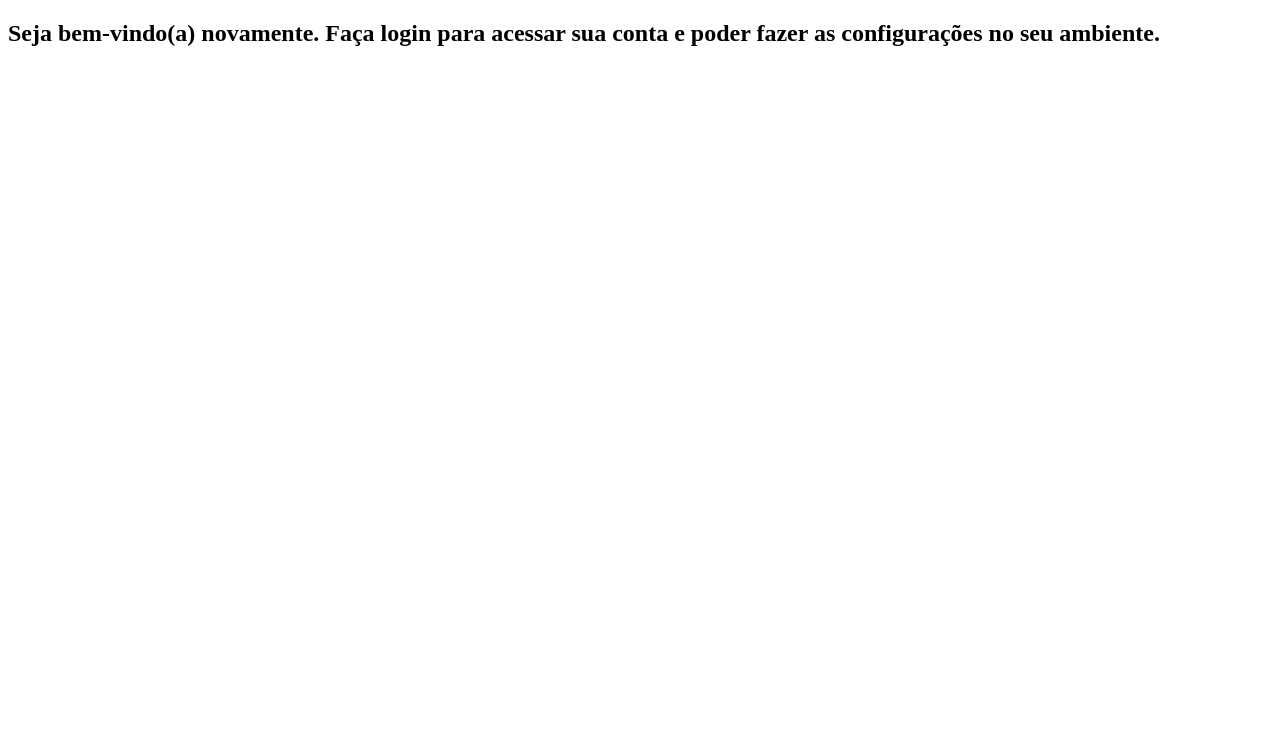
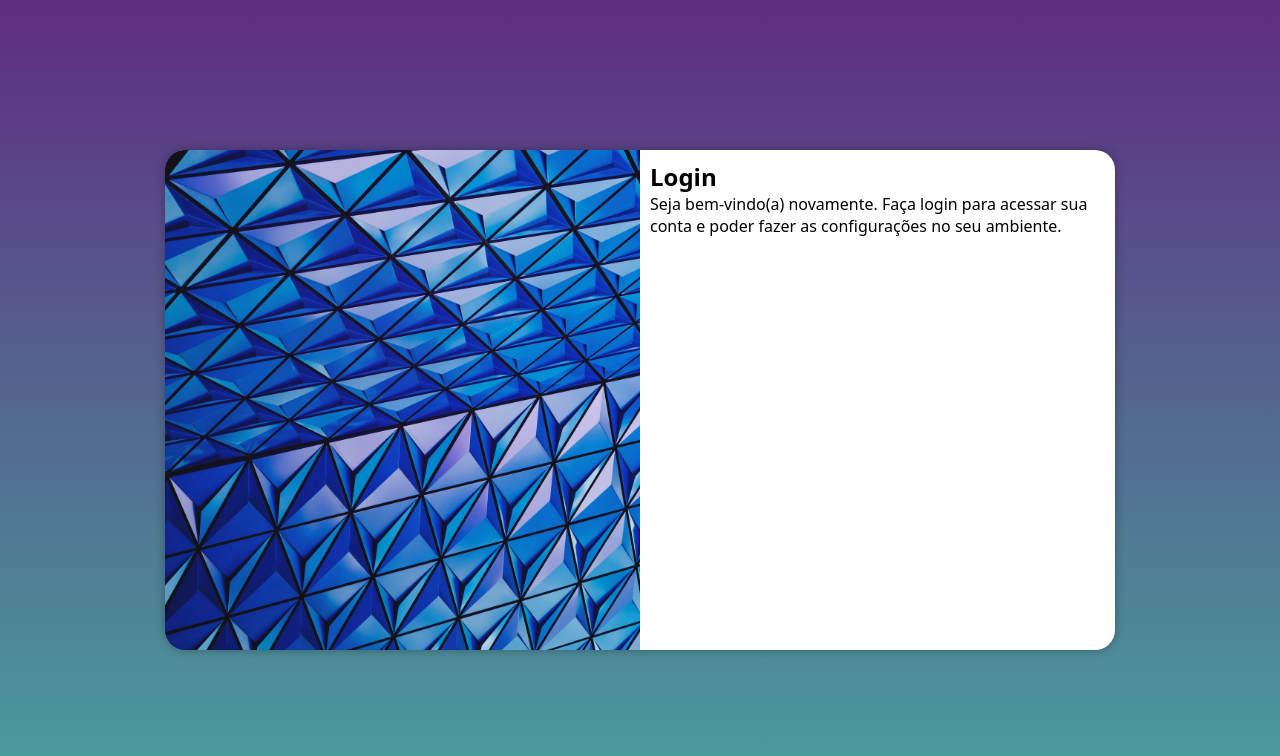
Before and after one commit to SrJacoby/projeto-login, a plain HTML site: page index.html in a window 1280 px wide. Drawn offline with Linux system fonts and the light colour scheme.

Commit message:
atualizei o projeto

```diff
--- /dev/null
+++ b/estilos/media-query.css
@@ -0,0 +1,40 @@
+@charset "UTF-8";
+
+@media screen and (min-width: 768px) and (max-width: 992px){
+    body {
+        background-image: linear-gradient(to top, #49a09d, #5f2c82);
+    }
+    #login {
+        width: 80vw;
+
+    }
+
+    #login > #imagem {
+        float: left;
+        width: 30%;
+        height: 100%;
+    }
+    #login > #formulario {
+        float: right;
+        width: 70%;
+    }
+}
+
+@media screen and (min-width: 992px) {
+    body {
+        background-image: linear-gradient(to top, #49a09d, #5f2c82);
+    }
+    #login {
+        width: 950px;
+    }
+    #login > #imagem {
+        float: left;
+        width: 50%;
+        height: 100%;
+    }
+    #login > #formulario {
+        float: right;
+        width: 50%;
+    }
+
+}
--- a/estilos/style.css
+++ b/estilos/style.css
@@ -4,3 +4,55 @@
 Paleta de Cores
 Cor01: #49a09d
 Cor02: #5f2c82
+*/
+
+* {
+    font-family: system-ui, -apple-system, BlinkMacSystemFont, 'Segoe UI', Roboto, Oxygen, Ubuntu, Cantarell, 'Open Sans', 'Helvetica Neue', sans-serif;
+
+    padding: 0px;
+    margin: 0px;
+    box-sizing: border-box;
+}
+
+body, html {
+    background-color: #5f2c82;
+    height: 100vh;
+    width: 100vw;
+}
+
+main {
+    height: 100vh;
+    width: 100vw;
+    position: relative;
+}
+
+#login {
+    position: absolute;
+    top: 50%;
+    left: 50%;
+    transform: translate(-50%, -50%);
+    overflow: hidden;
+
+    background-color: white;
+    width: 250px;
+    height: 500px;
+    border-radius: 20px;
+    box-shadow: 0px 0px 10px rgba(0, 0, 0, 0.315);
+
+    transition: width .3s, height .3s;
+    transition-timing-function: ease;
+}
+
+#login > #imagem {
+    display: block;
+    background: #5f2c82 url(../imagens/imagem-projeto.jpg) no-repeat;
+    background-size: cover;
+    background-position: left bottom;
+    height: 200px;
+}
+
+#login > #formulario {
+    display: block;
+    padding: 10px;
+    display: block;
+}
--- a/index.html
+++ b/index.html
@@ -5,15 +5,17 @@
     <meta name="viewport" content="width=device-width, initial-scale=1.0">
     <title>Login</title>
     <link rel="stylesheet" href="estilos/style.css">
+    <link rel="stylesheet" href="estilos/media-query.css">
 </head>
 <body>
     <main>
         <section id="login">
             <div id="imagem">
-
+                <!--Imagem no CSS-->
             </div>
             <div id="formulario">
-                <h1>Seja bem-vindo(a) novamente. Faça login para acessar sua conta e poder fazer as configurações no seu ambiente.</h1>
+                <h1>Login</h1>
+                <p>Seja bem-vindo(a) novamente. Faça login para acessar sua conta e poder fazer as configurações no seu ambiente.</p>
                 <form action="login.php" method="post">
 
 
```
